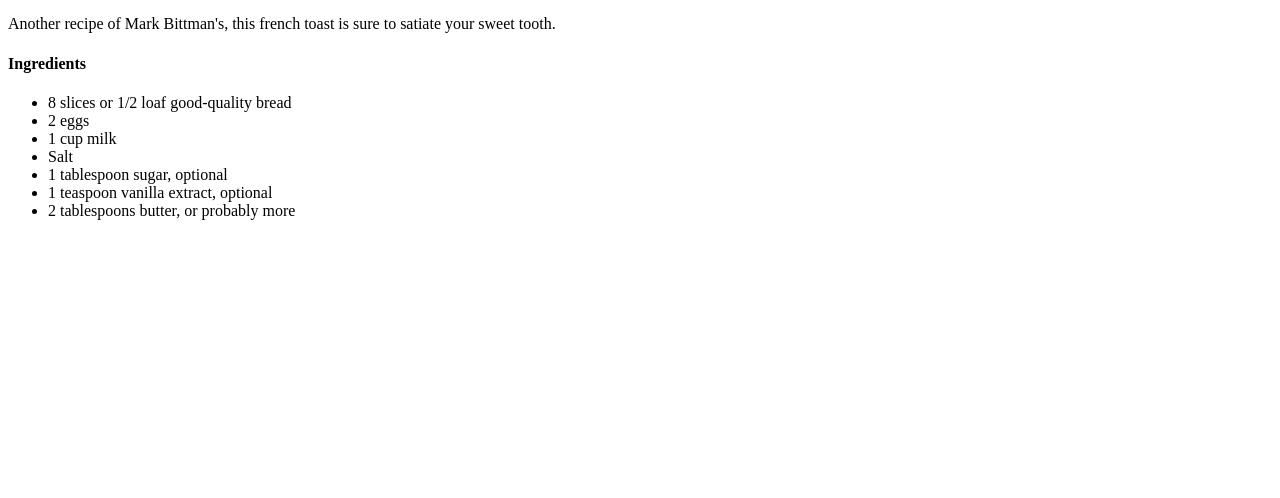
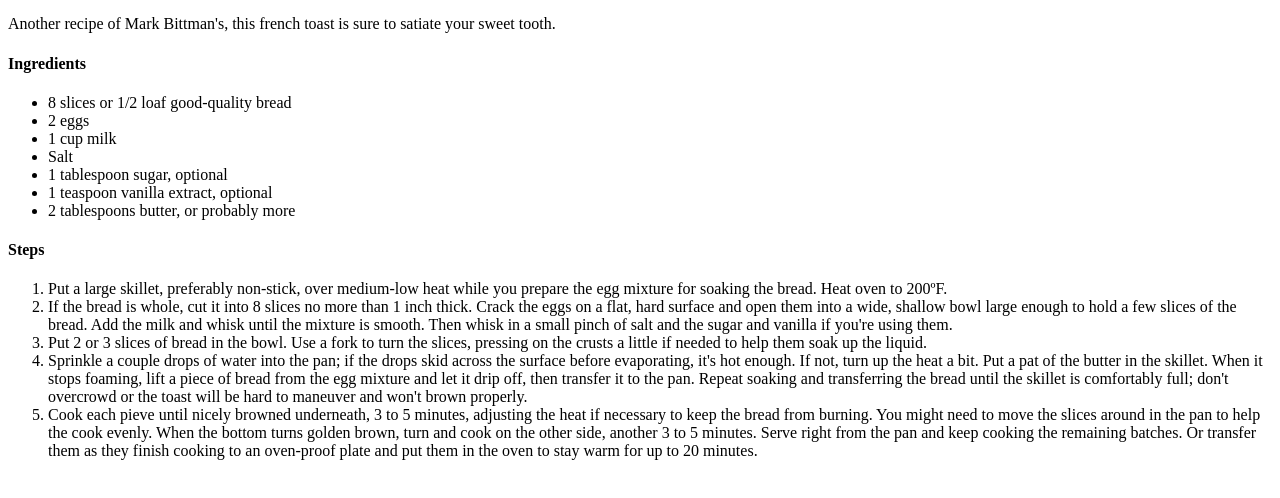
Before and after one commit to squagnito/odin-recipes, a plain HTML site: page recipes/french-toast.html in a window 1280 px wide. Shown: the part 144-642 px from the top of the page. Drawn offline with Linux system fonts and the light colour scheme.

Commit message:
add french toast steps

```diff
--- a/recipes/french-toast.html
+++ b/recipes/french-toast.html
@@ -23,5 +23,23 @@
             <li>2 tablespoons butter, or probably more</li>
         </ul>
     </p>
+    <p><h4>Steps</h4></p>
+    <p>
+        <ol>
+            <li>Put a large skillet, preferably non-stick, over medium-low heat while you prepare the egg mixture for soaking the bread. Heat oven to 200ºF.</li>
+            <li>If the bread is whole, cut it into 8 slices no more than 1 inch thick. Crack the eggs on a flat, hard surface and open them into a wide,
+                shallow bowl large enough to hold a few slices of the bread. Add the milk and whisk until the mixture is smooth. Then whisk in a small
+                pinch of salt and the sugar and vanilla if you're using them.</li>
+            <li>Put 2 or 3 slices of bread in the bowl. Use a fork to turn the slices, pressing on the crusts a little if needed to help them soak up the liquid.</li>
+            <li>Sprinkle a couple drops of water into the pan; if the drops skid across the surface before evaporating, it's hot enough. If not, turn up the
+                heat a bit. Put a pat of the butter in the skillet. When it stops foaming, lift a piece of bread from the egg mixture and let it drip off,
+                then transfer it to the pan. Repeat soaking and transferring the bread until the skillet is comfortably full; don't overcrowd or the toast
+                will be hard to maneuver and won't brown properly.</li>
+            <li>Cook each pieve until nicely browned underneath, 3 to 5 minutes, adjusting the heat if necessary to keep the bread from burning. You might
+                need to move the slices around in the pan to help the cook evenly. When the bottom turns golden brown, turn and cook on the other side,
+                another 3 to 5 minutes. Serve right from the pan and keep cooking the remaining batches. Or transfer them as they finish cooking to an oven-proof
+                plate and put them in the oven to stay warm for up to 20 minutes.</li>
+        </ol>
+    </p>
 </body>
 </html>
```
